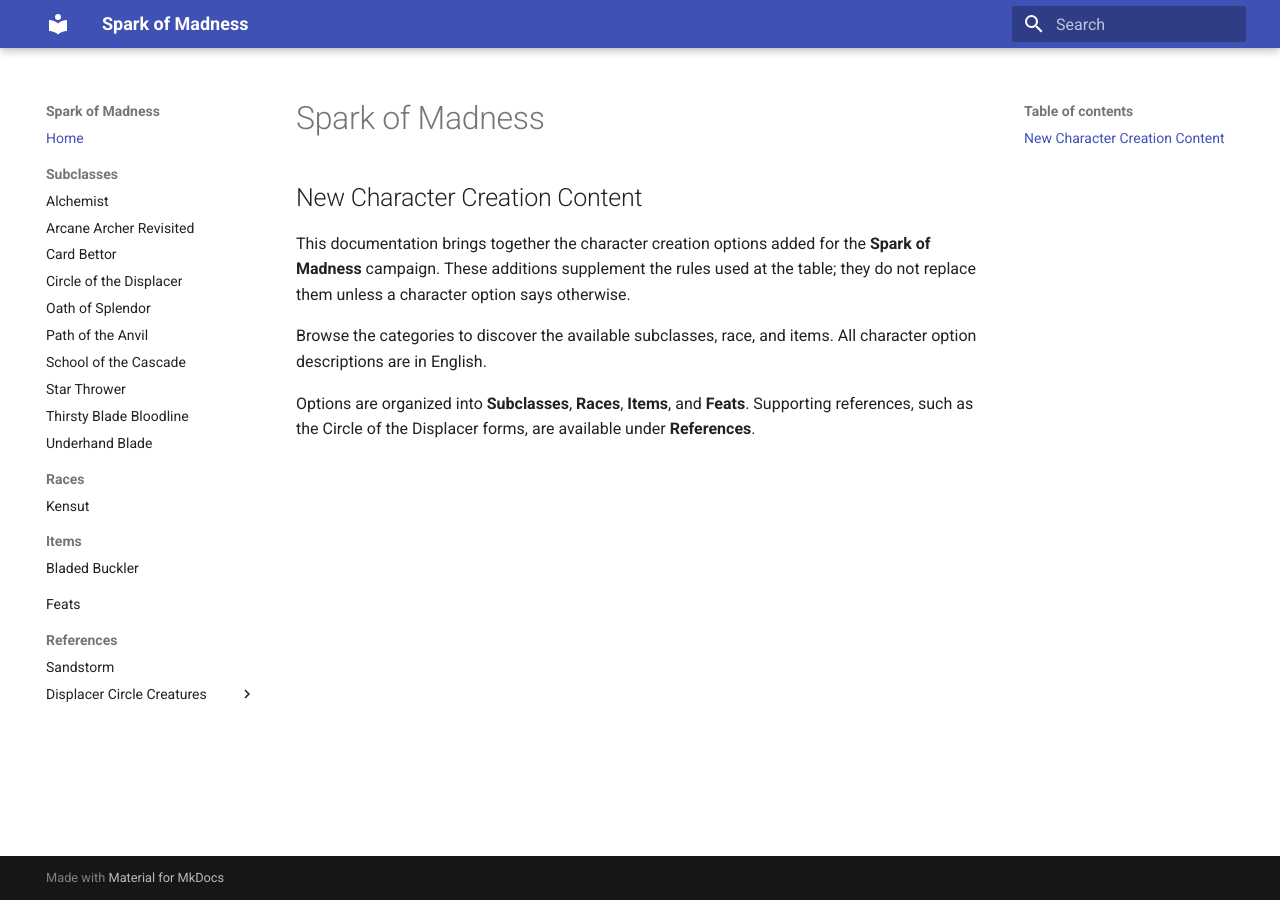
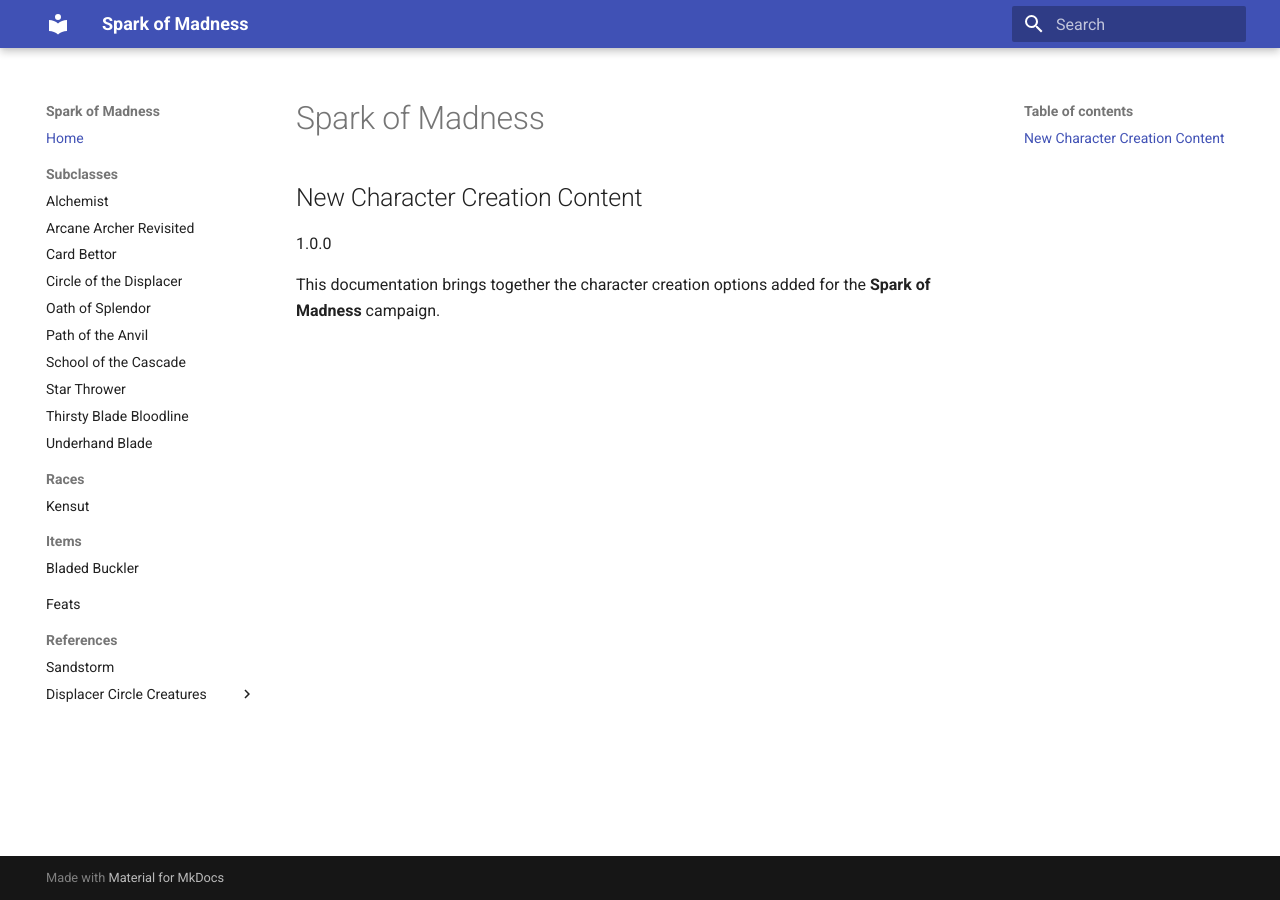
Before and after one commit to ScanSC/SparkOfMadness, an MkDocs documentation site: the page built from docs/index.md, in a window 1280 px wide. Built offline with MkDocs 1.6.1 and Material for MkDocs 9.7.7, drawn with Linux system fonts in a browser that asks for light colours.

Commit message:
feat: 1.0.0

```diff
--- a/docs/index.md
+++ b/docs/index.md
@@ -2,8 +2,6 @@
 
 ## New Character Creation Content
 
-This documentation brings together the character creation options added for the **Spark of Madness** campaign. These additions supplement the rules used at the table; they do not replace them unless a character option says otherwise.
+1.0.0
 
-Browse the categories to discover the available subclasses, race, and items. All character option descriptions are in English.
-
-Options are organized into **Subclasses**, **Races**, **Items**, and **Feats**. Supporting references, such as the Circle of the Displacer forms, are available under **References**.
+This documentation brings together the character creation options added for the **Spark of Madness** campaign.
```
